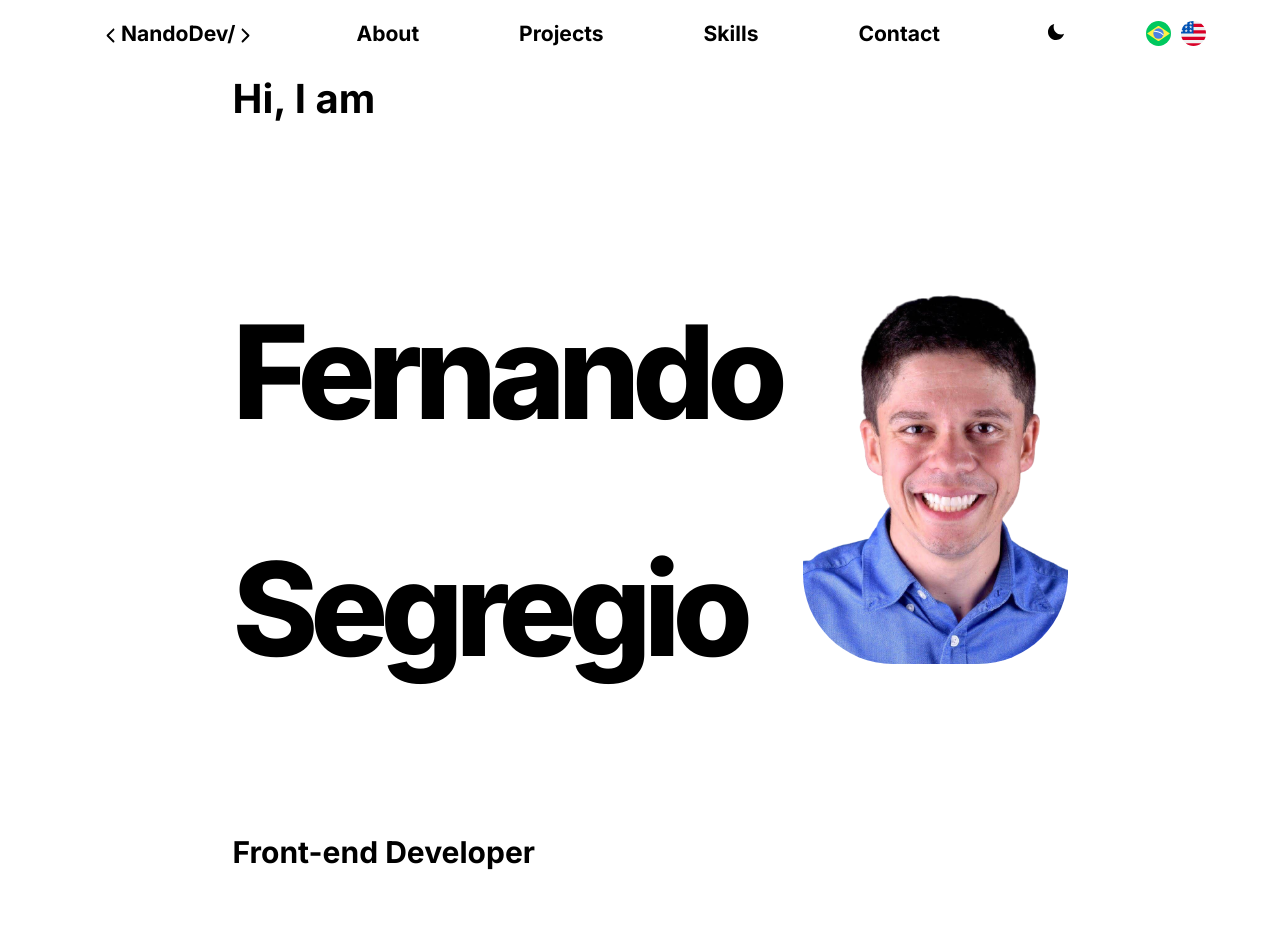
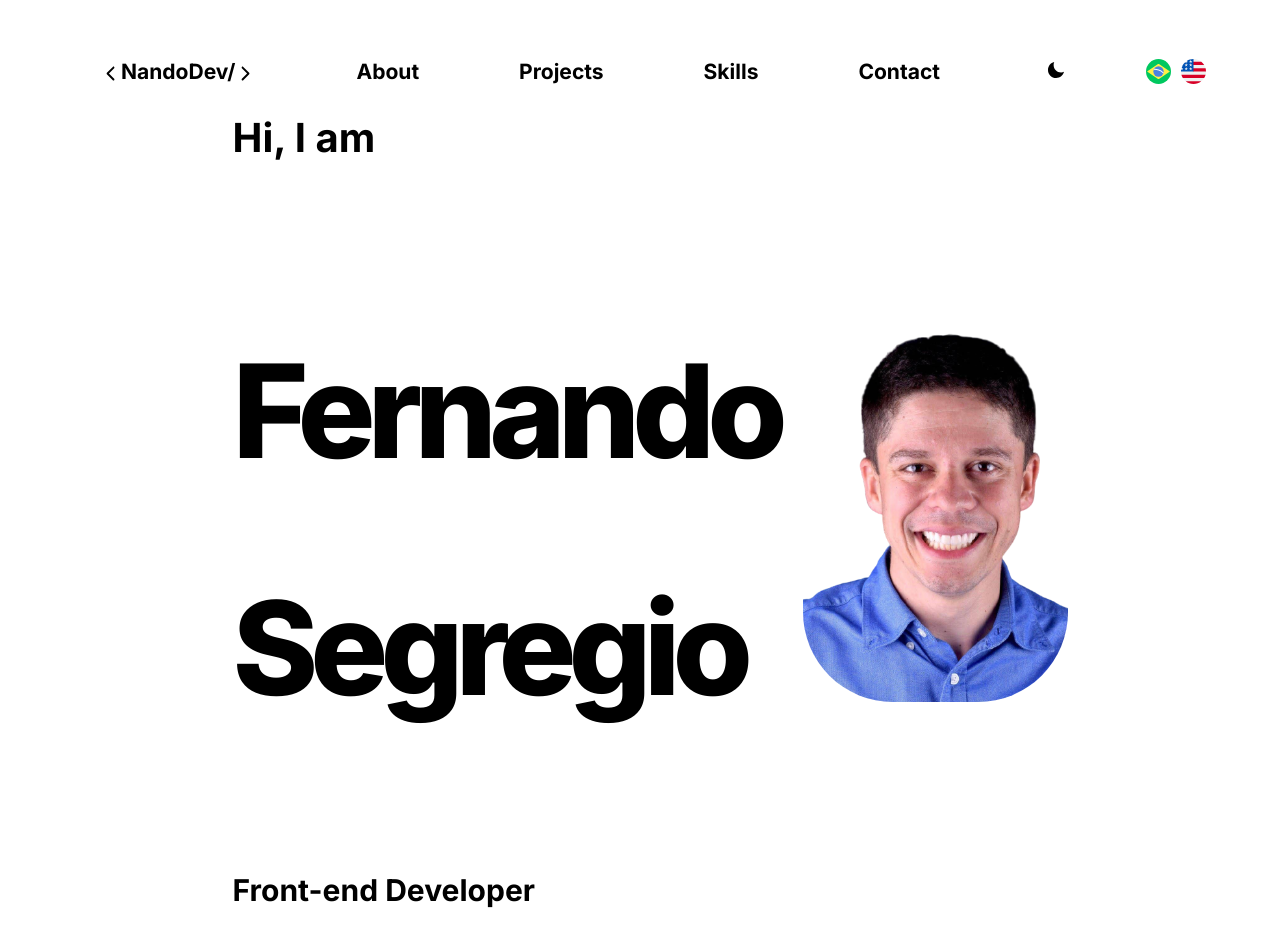
Before and after one commit to FernandoSegregio/dev, a React (Vite) app: page / in a window 1280 px wide. Before the commit the page ends 900 px from the top, so only its background shows below. Built offline with nearby package versions, Linux system fonts and the light colour scheme.

Commit message:
style: acerta margem do header.

```diff
--- a/src/components/Header.jsx
+++ b/src/components/Header.jsx
@@ -40,6 +40,7 @@ export default function Header() {
       backgroundColor: 'black',
       color: 'white',
       fontSize: '18px',
+      paddingTop: '3%',
     } : {
       display: 'flex',
       justifyContent: 'space-around',
@@ -49,6 +50,7 @@ export default function Header() {
       backgroundColor: 'white',
       color: 'black',
       fontSize: '18px',
+      paddingTop: '3%',
     }}
     >
       <nav style={{ display: 'flex', width: '100%', justifyContent: 'space-evenly' }}>
```
